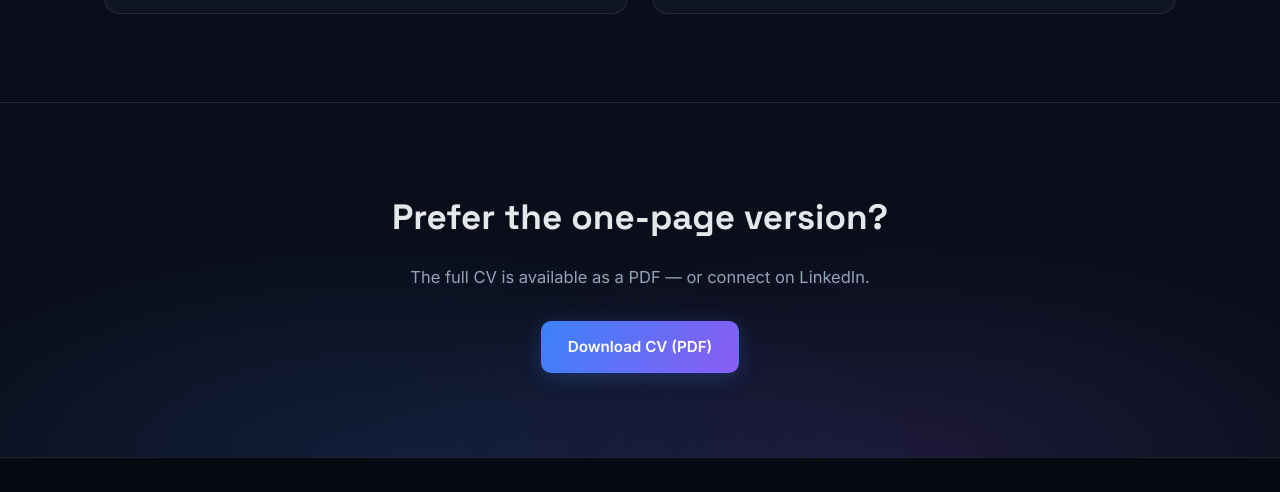
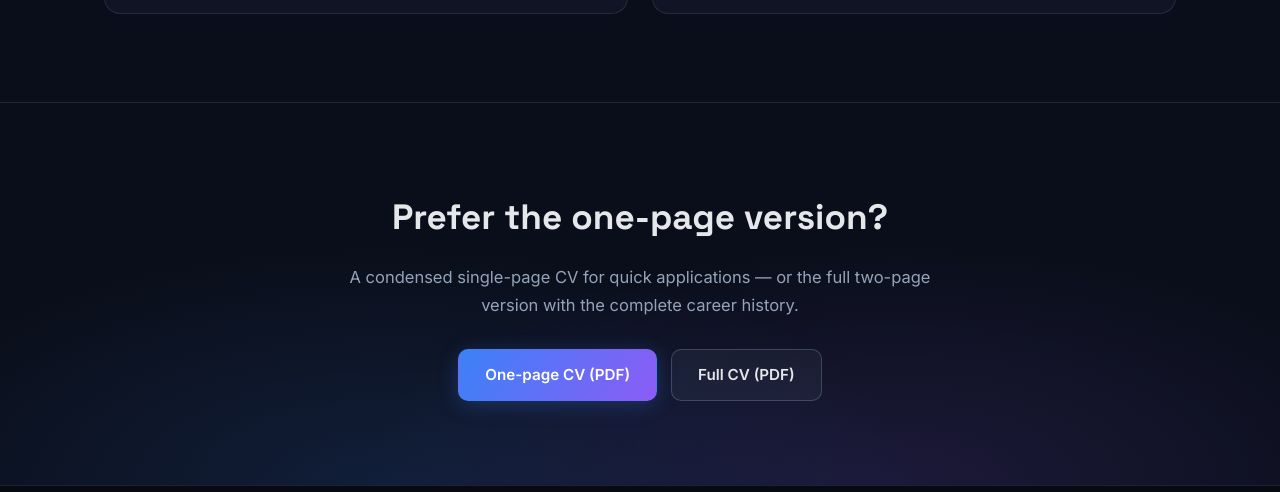
Before and after one commit to VinodPungle/personal-portfolio, a plain HTML site: page resume.html in a window 1280 px wide. Shown: the part 4046-4538 px from the top of the page. Drawn offline with Linux system fonts and the light colour scheme.

Commit message:
Swap in new 2026 CV PDF (2-page) and add one-page condensed CV
Resume CTA now offers both: one-page for quick applications, full CV
with complete career history. Both generated from the repositioned
AI/GenAI-delivery CV with linked, verifiable certifications.

Co-Authored-By: Claude Fable 5 <noreply@anthropic.com>

```diff
--- a/css/style.css
+++ b/css/style.css
@@ -636,6 +636,8 @@ a.badge:hover { text-decoration: none; border-color: var(--blue); }
 .cta-band p { color: var(--muted); max-width: 58ch; margin: 16px auto 0; }
 
 .cta-band .btn-primary { margin-top: 30px; }
+.cta-band .hero-actions { display: flex; gap: 14px; flex-wrap: wrap; justify-content: center; margin-top: 30px; }
+.cta-band .hero-actions .btn { margin-top: 0; }
 
 /* ---------- Contact ---------- */
 
--- a/resume.html
+++ b/resume.html
@@ -153,8 +153,11 @@
   <section class="cta-band">
     <div class="container">
       <h2>Prefer the one-page version?</h2>
-      <p>The full CV is available as a PDF — or connect on LinkedIn.</p>
-      <a class="btn btn-primary" href="assets/Vinod_Pungle_Resume.pdf" download>Download CV (PDF)</a>
+      <p>A condensed single-page CV for quick applications — or the full two-page version with the complete career history.</p>
+      <div class="hero-actions">
+        <a class="btn btn-primary" href="assets/Vinod_Pungle_Resume_OnePage.pdf" download>One-page CV (PDF)</a>
+        <a class="btn btn-secondary" href="assets/Vinod_Pungle_Resume.pdf" download>Full CV (PDF)</a>
+      </div>
     </div>
   </section>
 
```
Also changed, not shown: 2 other files.
